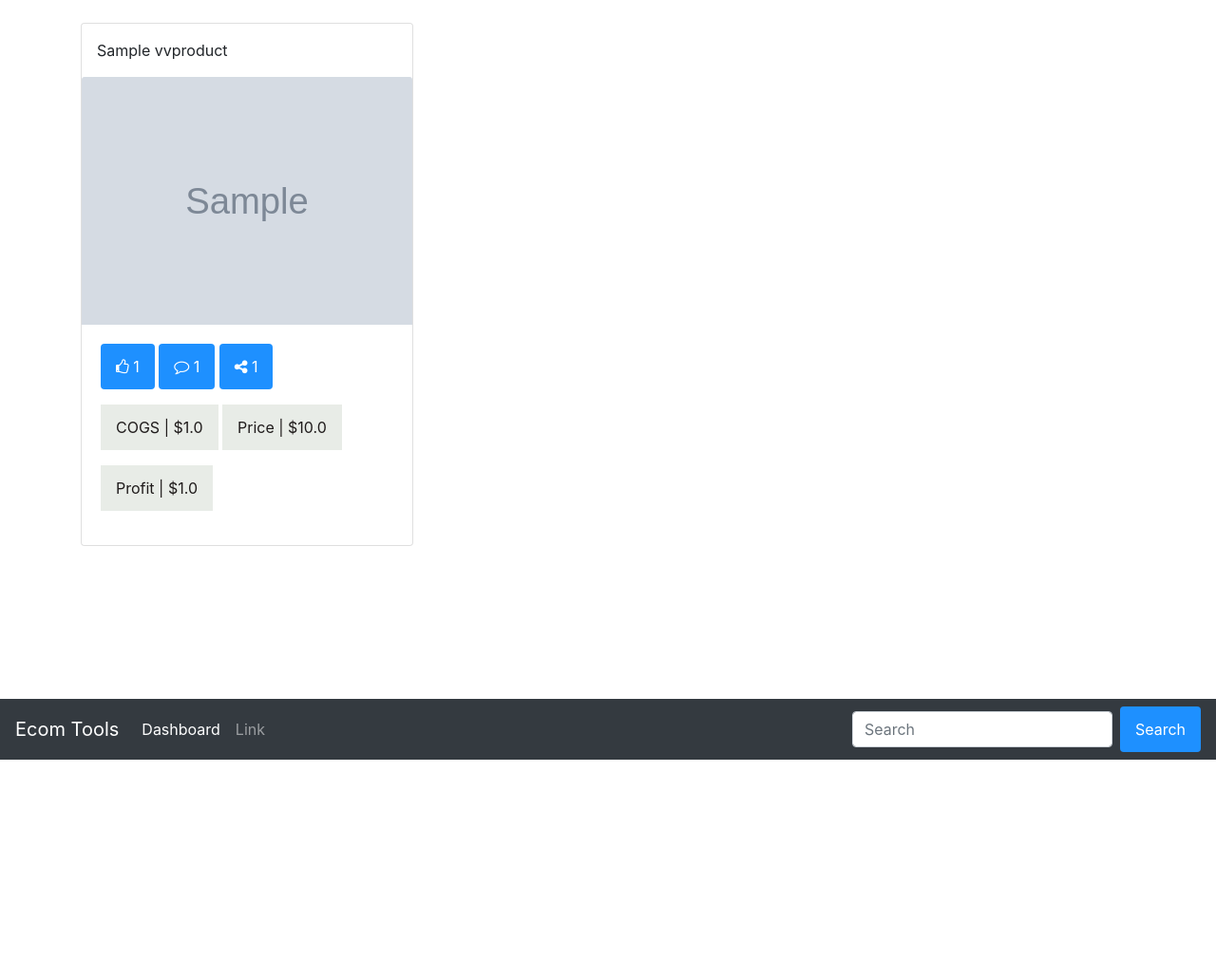
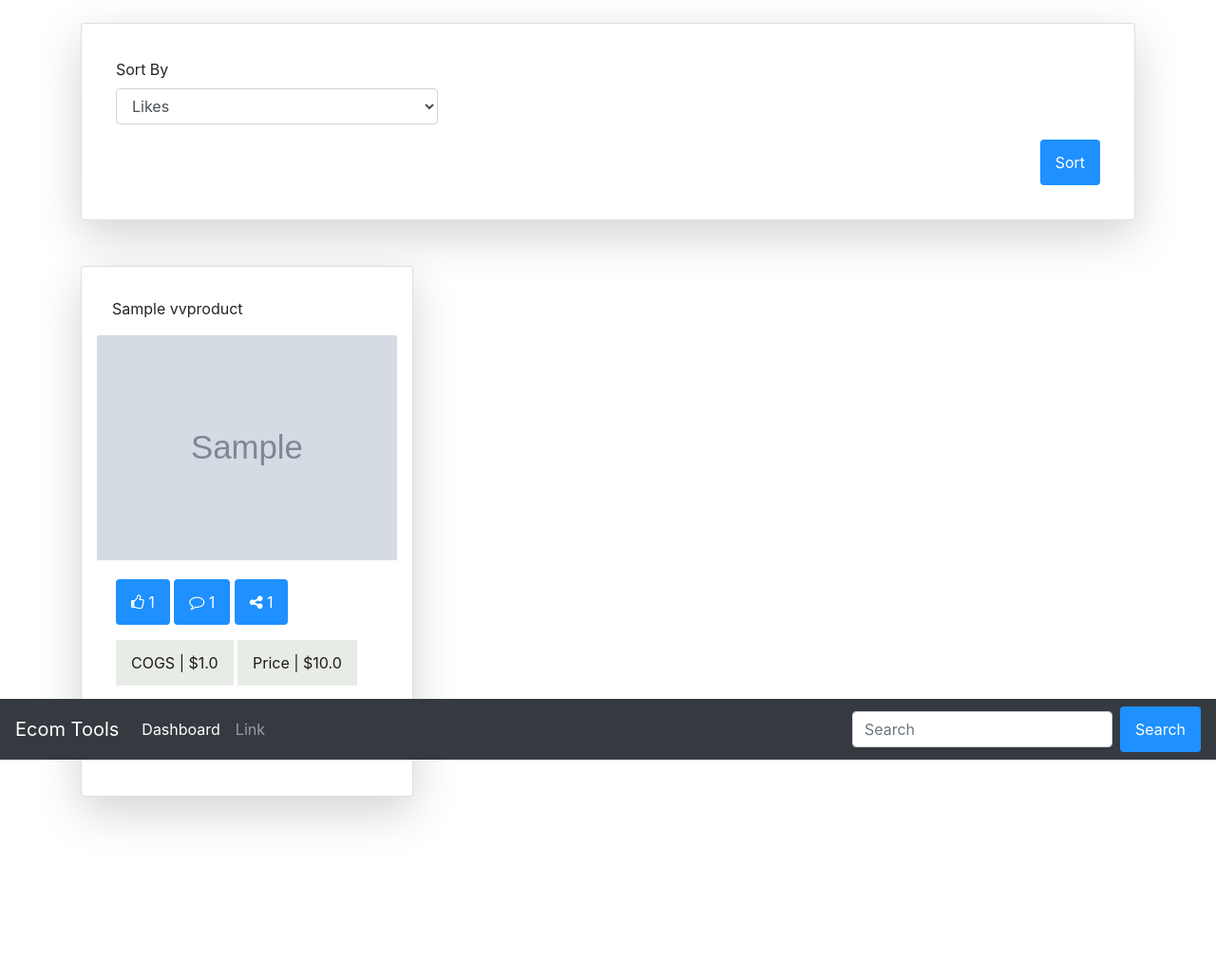
Before and after one commit to henokali1/AES, a Django app: page /vv-product/all/ in a window 1280 px wide. Shown: the whole page at 95% size. Before the commit the page ends 800 px from the top, so only its background shows below. Run offline with Django 3.2, Linux system fonts and the light colour scheme; tables that the repository leaves empty hold one stand-in row (values such as "Sample post"); grey boxes marked "Sample" are stand-in pictures; some libraries are stand-ins or nearby versions.

Commit message:
Sort by pagination center

```diff
--- a/pages/templates/pages/daily-sales-filter.html
+++ b/pages/templates/pages/daily-sales-filter.html
@@ -165,6 +165,9 @@
 
 
 {% if tot > 0 %}
+<div id="linechart_material"></div>
+<center><h1>Total: {{ tot }}</h1></center>
+<br>
 <div class="container">
 <div class="card shadow-lg p-3 mb-5 bg-white rounded">
   <table style="margin: 1rem;" class="table table-hover table-responsive">
@@ -197,8 +200,6 @@
 </div>
 </div>
 {% endif %}
-<div id="linechart_material"></div>
-<center><h1>Total: {{ tot }}</h1></center>
 <br>
   <br>
   <br>
--- a/vv_products/templates/vv_products/vv_product_all.html
+++ b/vv_products/templates/vv_products/vv_product_all.html
@@ -35,10 +35,95 @@ img video {
 {% endblock link_tag %}
 {% block content %}
 <div class="container">
+  <div class="card shadow-lg p-3 mb-5 bg-white rounded">
+    <div class="card-body">
+      <form method="POST">
+        {% csrf_token %}
+        <div class="form-row">
+          <div class="form-group col-sm-4">
+            <label for="srt_by">Sort By</label>
+              {% if srt_by == 'cogs' %}
+              <select id="srt_by" name="srt_by" class="form-control">
+                <option value="def">---------</option>
+                <option selected="selected" value="cogs">COGS</option>
+                <option value="price">Price</option>
+                <option value="profit">Profit</option>
+                <option value="likes">Likes</option>
+                <option value="comments">Comments</option>
+                <option value="redirects">Shares</option>
+              </select>
+              {% elif srt_by == 'price' %}
+              <select id="srt_by" name="srt_by" class="form-control">
+                <option value="def">---------</option>
+                <option value="cogs">COGS</option>
+                <option selected="selected" value="price">Price</option>
+                <option value="profit">Profit</option>
+                <option value="likes">Likes</option>
+                <option value="comments">Comments</option>
+                <option value="redirects">Shares</option>
+              </select>
+              {% elif srt_by == 'profit' %}
+              <select id="srt_by" name="srt_by" class="form-control">
+                <option value="def">---------</option>
+                <option value="cogs">COGS</option>
+                <option value="price">Price</option>
+                <option selected="selected" value="profit">Profit</option>
+                <option value="likes">Likes</option>
+                <option value="comments">Comments</option>
+                <option value="redirects">Shares</option>
+              </select>
+              {% elif srt_by == 'likes' %}
+              <select id="srt_by" name="srt_by" class="form-control">
+                <option value="def">---------</option>
+                <option value="cogs">COGS</option>
+                <option value="price">Price</option>
+                <option value="profit">Profit</option>
+                <option selected="selected" value="likes">Likes</option>
+                <option value="comments">Comments</option>
+                <option value="redirects">Shares</option>
+              </select>
+              {% elif srt_by == 'comments' %}
+              <select id="srt_by" name="srt_by" class="form-control">
+                <option value="def">---------</option>
+                <option value="cogs">COGS</option>
+                <option value="price">Price</option>
+                <option value="profit">Profit</option>
+                <option value="likes">Likes</option>
+                <option selected="selected" value="comments">Comments</option>
+                <option value="redirects">Shares</option>
+              </select>
+              {% elif srt_by == 'redirects' %}
+              <select id="srt_by" name="srt_by" class="form-control">
+                <option value="def">---------</option>
+                <option value="cogs">COGS</option>
+                <option value="price">Price</option>
+                <option value="profit">Profit</option>
+                <option value="likes">Likes</option>
+                <option value="comments">Comments</option>
+                <option selected="selected" value="redirects">Shares</option>
+              </select>
+              {% else %}
+              <select id="srt_by" name="srt_by" class="form-control">
+                <option selected="selected"  value="def">---------</option>
+                <option value="cogs">COGS</option>
+                <option value="price">Price</option>
+                <option value="profit">Profit</option>
+                <option value="likes">Likes</option>
+                <option value="comments">Comments</option>
+                <option value="redirects">Shares</option>
+              </select>
+              {% endif %}
+            </div>
+        </div>
+
+        <button type="submit" class="btn btn-primary pull-right">Sort</button>
+      </form>
+    </div>
+  </div>
     <div class="row">
         {% for product in products %}
         <div class="col-sm-12 col-md-6 col-lg-4">
-                <div class="card" style="margin-bottom: 2em;">
+                <div class="card shadow-lg p-3 mb-5 bg-white rounded" style="margin-bottom: 2em;">
                     <p style="padding-left: 1rem; padding-top: 1rem;">{{product.title}}</p>
                     <a href="/vv-product/{{product.pk}}/" target="_blank"><img class="card-img-top" src="{{product.product_image}}" alt="Card image" style="width:100%"></a>
                     <div class="card-body">
--- a/vv_products/views.py
+++ b/vv_products/views.py
@@ -13,8 +13,17 @@ from django.core.paginator import Paginator, EmptyPage, PageNotAnInteger
 
 
 def vv_product_all(request):
+    srt_by = 'likes'
     args={}
-    all_products = VvProduct.objects.all().order_by('-likes')
+    if request.method == 'POST':
+        srt_by = request.POST['srt_by']
+        print(srt_by)
+    if request.method == 'GET':
+        try:
+            srt_by = request.GET['srt_by']
+        except:
+            pass
+    all_products = VvProduct.objects.all().order_by('-'+srt_by)
 
     page = request.GET.get('page', 1)
 
@@ -26,9 +35,7 @@ def vv_product_all(request):
     except EmptyPage:
         products = paginator.page(paginator.num_pages)
 
-    # products = products[0:12]
-    args['products'] = products
-
+    args['srt_by'] = srt_by
     args['len'] = len(products)
     args['products'] = products
     return render(request, 'vv_products/vv_product_all.html', args)
```
Also changed, not shown: other parts of vv_products/templates/vv_products/vv_product_all.html (+12 -23 lines).
